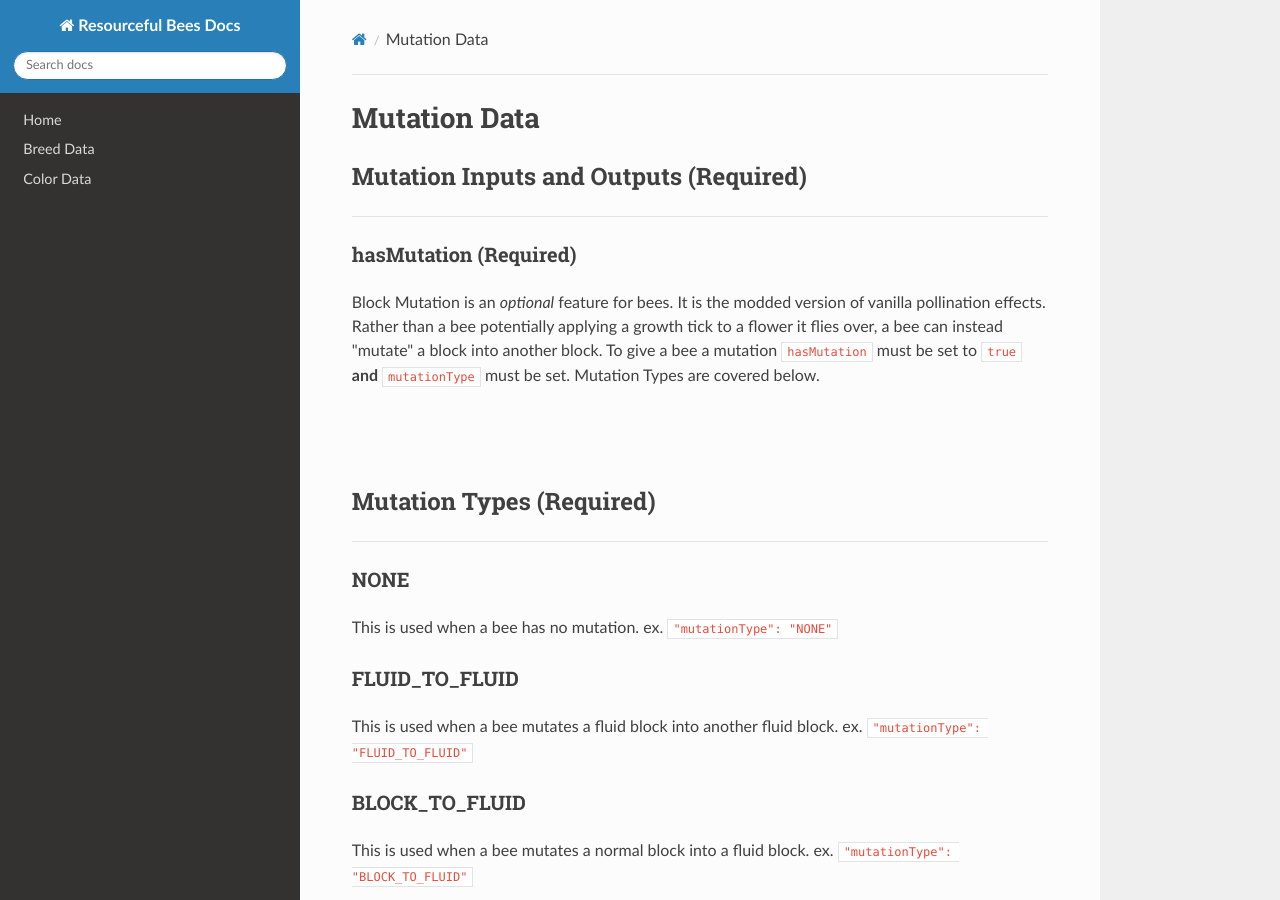
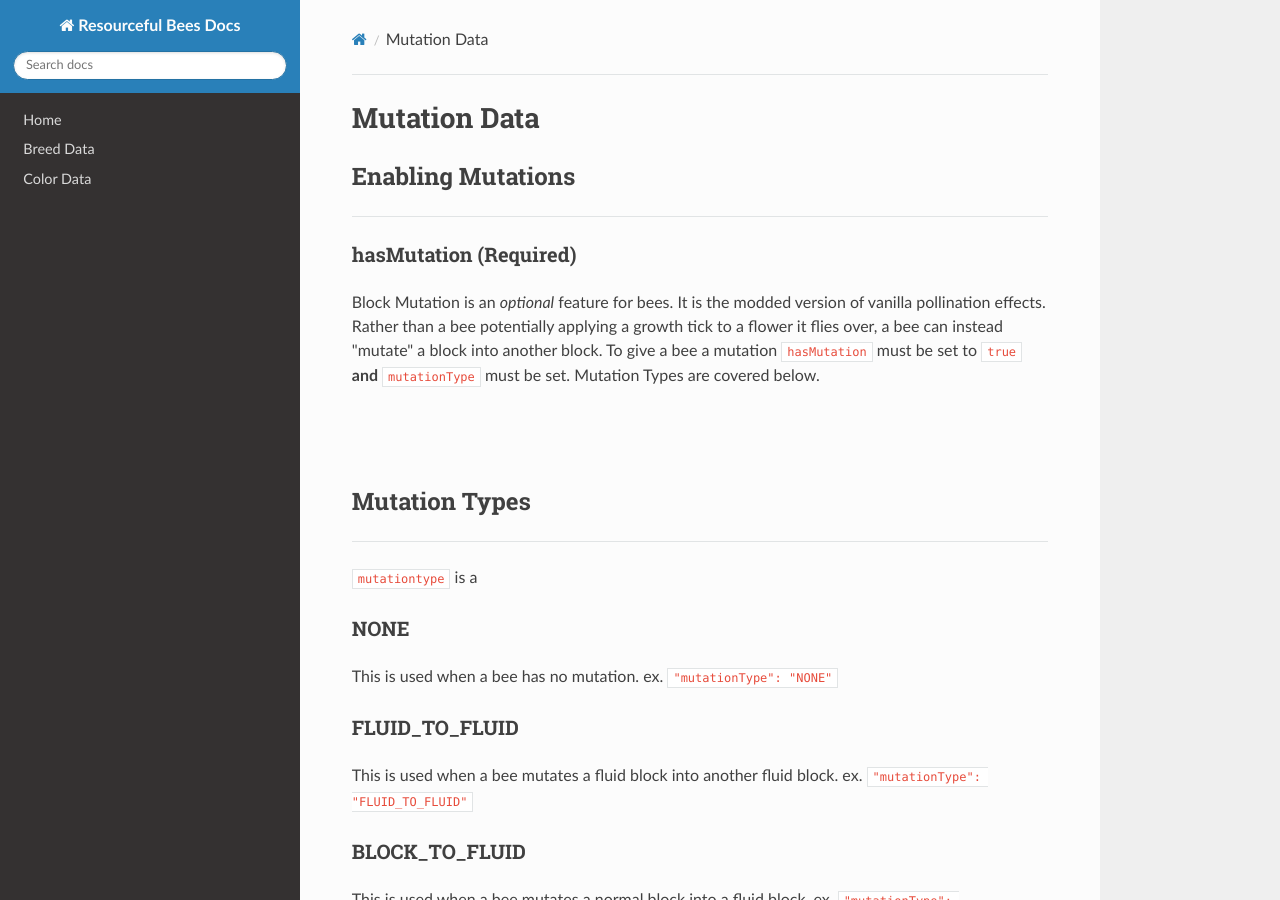
Before and after one commit to Team-Resourceful/ResourcefulBeesDocs, an MkDocs documentation site: the page built from docs/bee_data/mutation_data.md, in a window 1280 px wide and 900 px high. Built offline with MkDocs 1.6.1, drawn with Linux system fonts in a browser that asks for light colours; nearby versions of some CDN libraries.

Commit message:
docs/bee_data/mutation_data.md updated from https://stackedit.io/

```diff
--- a/docs/bee_data/mutation_data.md
+++ b/docs/bee_data/mutation_data.md
@@ -1,6 +1,6 @@
 # **Mutation Data**
 
-## **Mutation Inputs and Outputs** (Required)
+## **Enabling Mutations**
 ***
 
 ### **hasMutation** (Required)
@@ -10,8 +10,10 @@ Block Mutation is an *optional* feature for bees. It is the modded version of va
 <br>
 <br>
 
-## **Mutation Types** (Required)
+## **Mutation Types**
 ***
+
+`mutationtype` is a
 
 ### **NONE**
 
```
Also changed, not shown: other parts of docs/bee_data/mutation_data.md (+1 -1 lines).
